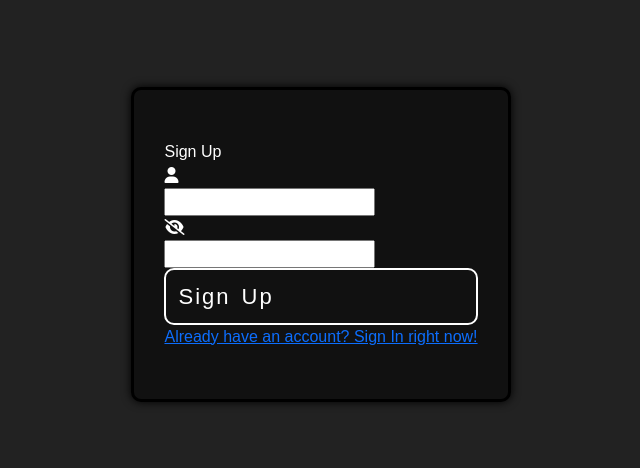
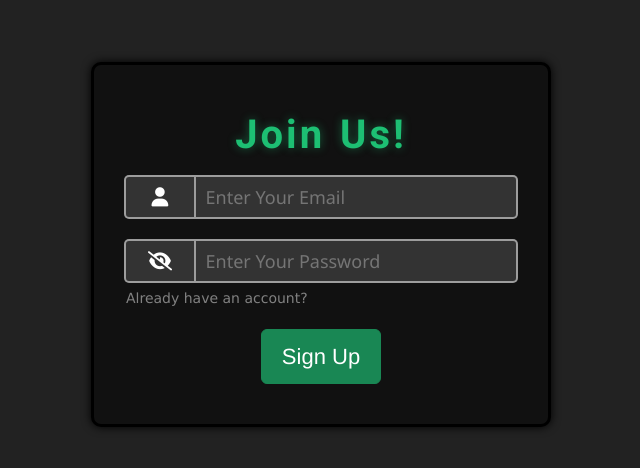
Before and after one commit to KunalSharma108/Web-Expense-Tracker, a React (Vite) app in the folder FrontEnd/: page /user/SignUp in a window 1280 px wide. Shown: the part 156-624 px from the top of the page, without its empty margins (319-959 px from the left). Built offline with nearby package versions, Linux system fonts and the light colour scheme; no server answers; a web font is replaced by a local one.

Commit message:
added many things

```diff
--- a/FrontEnd/src/index.css
+++ b/FrontEnd/src/index.css
@@ -4,6 +4,7 @@
 @import url('https://fonts.googleapis.com/css2?family=Lora:ital@1&display=swap');
 @import url('https://fonts.googleapis.com/css2?family=Roboto:wght@700&display=swap');
 @import url('https://fonts.googleapis.com/css2?family=Reddit+Mono:wght@250&display=swap');
+@import url('https://fonts.googleapis.com/css2?family=Dosis:wght@586&display=swap');
 
 :root {
     --border: rgba(70, 70, 70, 0.724);
@@ -556,12 +557,23 @@ body {
     padding: 40px 20px 20px 20px;
 }
 
+.footer-head {
+    font-size: 70px;
+    color: #1DBF73;
+    margin-bottom: 40px;
+    letter-spacing: 4px;
+    word-spacing: 3px;
+    font-family: "Dosis", sans-serif;
+    font-optical-sizing: auto;
+    font-weight: 586;
+    font-style: normal;
+}
+
 .footer-content {
     display: grid;
     grid-template-columns: auto;
     grid-template-rows: auto;
     padding: 0 50px;
-
 }
 
 .top {
@@ -739,7 +751,7 @@ body {
 }
 
 .bottom-icon {
-    margin-right:5px;
+    margin-right: 5px;
 }
 
 .bottom-link:hover {
@@ -755,9 +767,109 @@ body {
 }
 
 .sign-div {
-    border:3px solid #000;
+    border: 3px solid #000;
     background: #111;
     box-shadow: 0px 0px 10px #000;
-    border-radius:10px;
-    padding:50px 30px;
+    border-radius: 10px;
+    padding: 40px 30px;
+    width: fit-content;
 }
+
+.sign-content,
+.sign-form {
+    display: grid;
+    grid-template-columns: auto;
+    grid-template-rows: auto auto auto;
+}
+
+.sign-head {
+    text-align: center;
+    font-size: 40px;
+    font-weight: 100;
+    letter-spacing: 3px;
+    word-spacing: 2px;
+    color: #1DBF73;
+    text-shadow: 0px 0px 10px #1dbf7371;
+}
+
+.input-main {
+    display: flex;
+    justify-content: center;
+    align-items: center;
+    margin: 10px 0;
+    border: 2px solid rgba(255, 255, 255, 0.519);
+    outline: none;
+    border-radius: 5px;
+    transition-duration: 0.5s;
+    background-color: #333;
+    color: white;
+}
+
+.input-main .input-logo {
+    display: flex;
+    justify-content: center;
+    align-items: center;
+    width: 20%;
+    height: 40px;
+}
+
+.input-main .input-logo i {
+    transform: scale(1.2, 1.2);
+}
+
+.input-main input {
+    width: 370px;
+    height: 40px;
+    padding: 2px 2px 2px 10px;
+    outline: None;
+    border: none;
+    border-left: 2px solid rgba(255, 255, 255, 0.519);
+    background: transparent;
+    transition-duration: 0.5s;
+    color: rgba(255, 255, 255, 0.525);
+    font-size: 18px;
+    font-family: 'Segoe UI', Tahoma, Geneva, Verdana, sans-serif;
+}
+
+.input-main:has(input:focus) {
+    box-shadow: 0px 0px 15px #333;
+    transition-duration: 0.5s;
+}
+
+.input-main input:focus {
+    color: white;
+    transition-duration: 0.5s;
+}
+
+.pass-logo {
+    cursor: pointer;
+}
+
+.change-form-div {
+    margin-top: -5px;
+    font-size: 14px;
+    color: rgba(255, 255, 255, 0.47);
+    text-decoration: none;
+    font-family: Verdana, Geneva, Tahoma, sans-serif;
+    width: fit-content;
+    transition-duration: 0.4s;
+    margin-left: 2px;
+}
+
+.change-form-div:hover {
+    color: white;
+    transition-duration: 0.4s;
+}
+
+.form-btn {
+    display: flex;
+    justify-content: center;
+    align-items: center;
+    margin-top: 20px;
+}
+
+.form-btn .btn {
+    font-size:22px;
+    padding:10px 20px;
+    font-family: 'Franklin Gothic Medium', 'Arial Narrow', Arial, sans-serif;
+}
--- a/FrontEnd/src/templates/Assets/User/SignUp.jsx
+++ b/FrontEnd/src/templates/Assets/User/SignUp.jsx
@@ -7,12 +7,11 @@ import {
 } from "react-router-dom";
 
 import { useState } from 'react';
-import { createUserWithEmailAndPassword } from 'firebase/auth';
 import { auth } from '../Auth/firebase';
+import firebase from 'firebase/compat/app';
 
 
 function SignUp() {
-
     const [passVisible, setPassVisible] = useState(false);
 
     const togglePassEye = () => {
@@ -22,6 +21,7 @@ function SignUp() {
             setPassVisible(false)
         }
     }
+
     const [email, setEmail] = useState('');
     const [password, setPassword] = useState('');
 
@@ -29,7 +29,7 @@ function SignUp() {
         e.preventDefault();
 
         try {
-            createUserWithEmailAndPassword(auth, email, password)
+            firebase.auth().createUserWithEmailAndPassword(email, password)
                 .then((usercredentials) => console.log(usercredentials))
         } catch (error) {
             console.log(error)
@@ -40,28 +40,27 @@ function SignUp() {
         <div className="sign-body-div">
             <div className="sign-div">
                 <div className="sign-content">
-                    <div className="sign-head">
-                        Sign Up
+                    <div className="sign-head roboto-black">
+                        Join Us!
                     </div>
                     <div className="sign-form">
                         <div className="input-main">
-                            <div className="input-logo"><i class="fa-solid fa-user"></i></div>
-                            <input type="email" name="email" id="email" className='input email-input' value={email} onChange={(e) => setEmail(e.target.value)} />
+                            <div className="input-logo"><i className="fa-solid fa-user"></i></div>
+                            <input type="email" name="email" id="email" placeholder='Enter Your Email' className='input email-input' value={email} onChange={(e) => setEmail(e.target.value)} />
                         </div>
                         <div className="input-main">
-                            <div className="input-logo" onClick={togglePassEye}>
-                                {passVisible == false ? (<i class="fa-solid fa-eye-slash"></i>) : (<i class="fa-solid fa-eye"></i>)}
+                            <div className="input-logo pass-logo" onClick={togglePassEye}>
+                                {passVisible == false ? (<i className="fa-solid fa-eye-slash"></i>) : (<i className="fa-solid fa-eye"></i>)}
                             </div>
-                            <input type={passVisible == false ? 'password' : 'text'} name="password" id="password" className='input password-input' value={password} onChange={(e) => setPassword(e.target.value)} />
+                            <input type={passVisible == false ? 'password' : 'text'} name="password" id="password" placeholder='Enter Your Password' className='input password-input' value={password} onChange={(e) => setPassword(e.target.value)} />
                         </div>
-
-                        <div className="button">
-                            <div className="form-btn" onClick={handleSignUp}>Sign Up</div>
+                        <Link className="change-form-div" to={'/User/SignIn'}>
+                            Already have an account?
+                        </Link>
+                        <div className='form-btn'>
+                            <div className="btn btn-success" onClick={handleSignUp}>Sign Up</div>
                         </div>
                     </div>
-                    <Link className="change-form-div" to={'/User/SignIn'}>
-                        Already have an account? Sign In right now!
-                    </Link>
                 </div>
             </div>
         </div>
--- a/FrontEnd/src/templates/Assets/footer/footer.jsx
+++ b/FrontEnd/src/templates/Assets/footer/footer.jsx
@@ -13,7 +13,9 @@ function Footer(props) {
   return (
     <div className='footer'>
       <div className="footer-content">
-
+        <div className="footer-head">
+          Web Expense Tracker
+        </div>
         <div className="top">
           <div className="hyperlinks">
             {props.linkName0 && props.Link0 ? (
```
